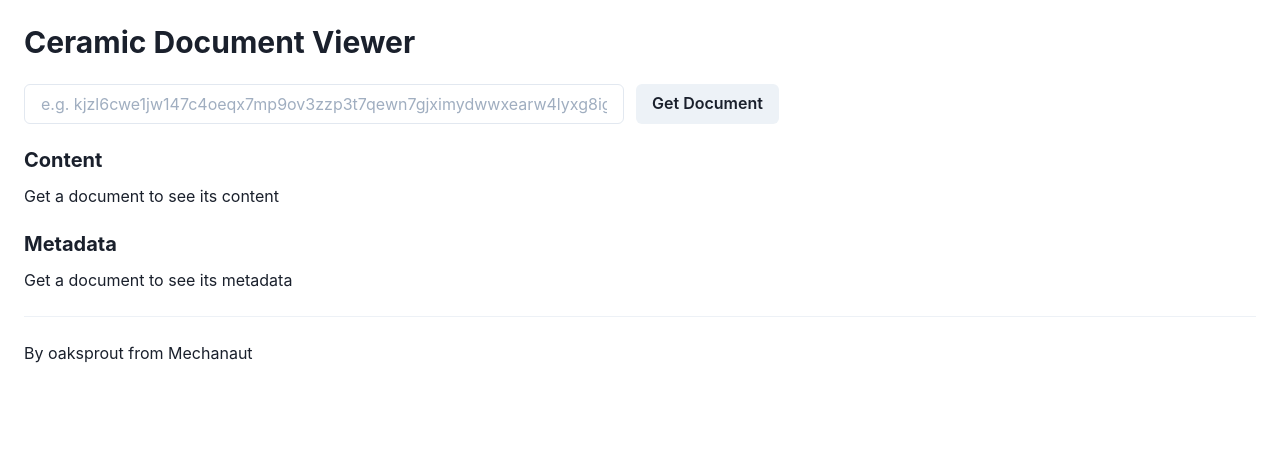
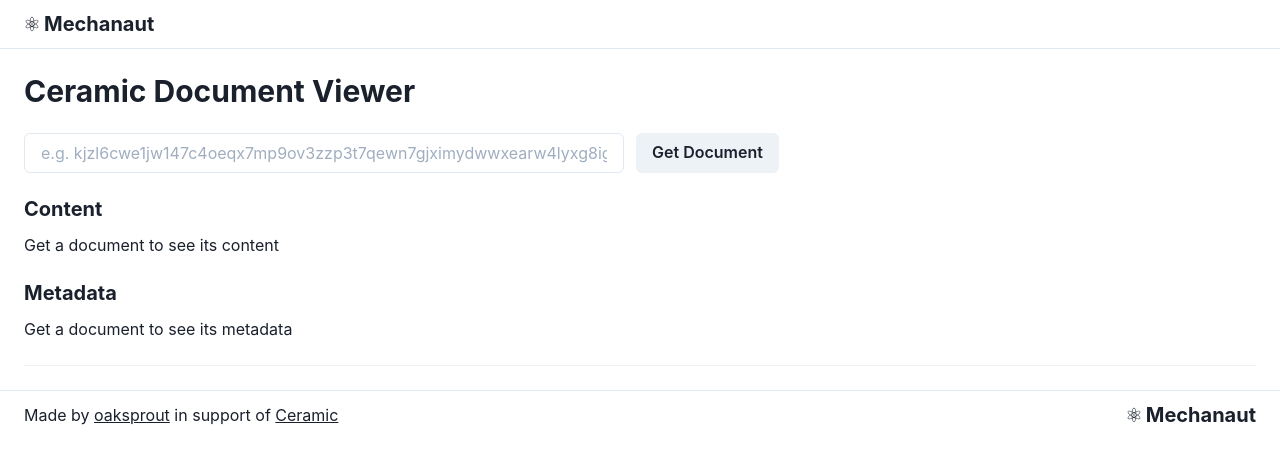
Before and after one commit to ceramic-tiles/web, a React (Create React App) app: page / in a window 1280 px wide. Shown: the top 464 px of the page. Built offline with nearby package versions, Linux system fonts and the light colour scheme; what @ceramicnetwork/http-client would draw is missing.

Commit message:
add branding

```diff
--- a/src/App.tsx
+++ b/src/App.tsx
@@ -7,10 +7,12 @@ import {
   Flex,
   Heading,
   Input,
+  Link,
   Text,
   theme,
 } from '@chakra-ui/react'
 import * as React from 'react'
+import { GiAtom } from 'react-icons/gi'
 
 const API_URL = 'https://gateway-clay.ceramic.network'
 const ceramic = new CeramicClient(API_URL)
@@ -30,6 +32,22 @@ export const App = () => {
 
   return (
     <ChakraProvider theme={theme}>
+      <Flex
+        justifyContent="space-between"
+        alignItems="center"
+        px={6}
+        py={3}
+        borderBottomWidth={1}
+      >
+        <a href="https://mechanaut.xyz">
+          <Flex justifyContent="space-between" alignItems="center">
+            <GiAtom />
+            <Heading ml={1} size="md">
+              Mechanaut
+            </Heading>
+          </Flex>
+        </a>
+      </Flex>
       <Box m={6}>
         <Heading mb={6} size="lg">
           Ceramic Document Viewer
@@ -70,11 +88,37 @@ export const App = () => {
             : 'Get a document to see its metadata'}
         </Box>
         <Divider />
-        <Text py={6}>
-          By <a href="https://twitter.com/tannedoaksprout">oaksprout</a> from{' '}
-          <a href="https://mechanaut.xyz">Mechanaut</a>
+      </Box>
+      <Flex
+        my={6}
+        borderTopWidth={1}
+        px={6}
+        py={3}
+        alignItems="center"
+        justifyContent="space-between"
+      >
+        <Text mr={6}>
+          Made by{' '}
+          <Link
+            textDecoration="underline"
+            href="https://twitter.com/tannedoaksprout"
+          >
+            oaksprout
+          </Link>{' '}
+          in support of{' '}
+          <Link href="https://ceramic.network" textDecoration="underline">
+            Ceramic
+          </Link>
         </Text>
-      </Box>
+        <a href="https://mechanaut.xyz">
+          <Flex alignItems="center">
+            <GiAtom />
+            <Heading ml={1} size="md">
+              Mechanaut
+            </Heading>
+          </Flex>
+        </a>
+      </Flex>
     </ChakraProvider>
   )
 }
```
Also changed, not shown: 2 other files (tests, documents, lock files or other folders).
